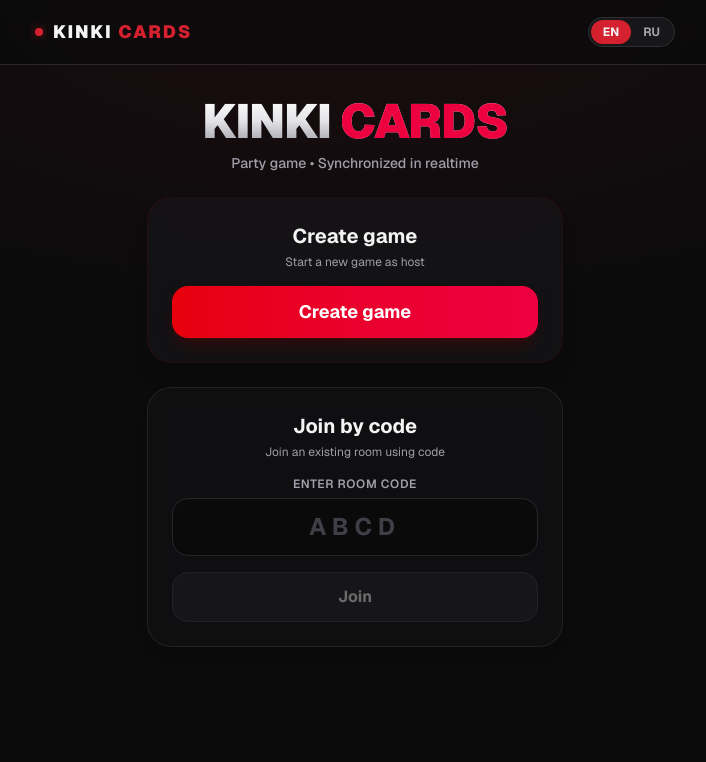
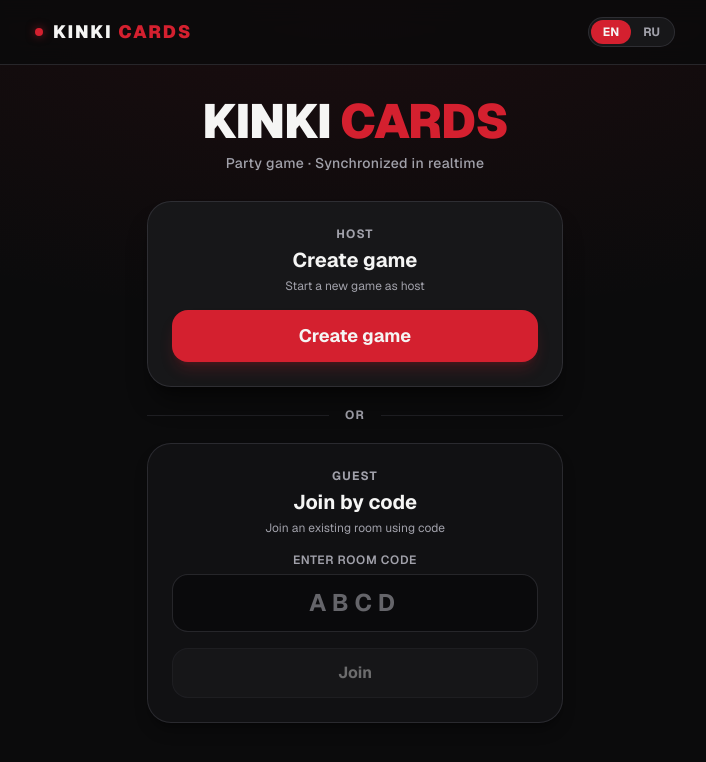
Before and after one commit to knitlx/kinki-cards, a Next.js app: page / in a window 1280 px wide. Shown: the top 762 px of the page, without its empty margins (285-991 px from the left). Built offline with nearby package versions, Linux system fonts and the light colour scheme.

Commit message:
style: refine landing and lobby

```diff
--- a/src/app/page.tsx
+++ b/src/app/page.tsx
@@ -44,63 +44,80 @@ export default function Home() {
   }
 
   return (
-    <main className="mx-auto flex w-full max-w-md flex-1 flex-col gap-6 p-4 py-8">
-      <div className="flex flex-col items-center gap-2 text-center">
-        <h1 className="text-4xl sm:text-5xl font-black tracking-tight uppercase bg-gradient-to-b from-white via-zinc-200 to-zinc-400 bg-clip-text text-transparent">
-          KINKI <span className="text-rose-600">CARDS</span>
+    <main className="mx-auto flex w-full max-w-md flex-1 flex-col gap-5 p-4 py-8">
+      <div className="flex flex-col items-center gap-2 pb-2 text-center">
+        <h1 className="text-4xl font-black uppercase tracking-tight text-foreground sm:text-5xl">
+          KINKI <span className="text-accent">CARDS</span>
         </h1>
-        <p className="text-sm font-medium text-zinc-400">
-          Party game • Synchronized in realtime
+        <p className="text-sm font-medium tracking-wide text-muted">
+          Party game · Synchronized in realtime
         </p>
       </div>
 
       <form
         onSubmit={createRoom}
-        className="flex flex-col gap-4 rounded-3xl border border-red-950/40 bg-zinc-900/60 p-6 text-center shadow-xl backdrop-blur-md transition-all hover:border-red-900/60"
+        className="flex flex-col gap-4 rounded-3xl border border-border/40 bg-surface p-6 text-center shadow-xl shadow-black/40 backdrop-blur-md"
       >
         <div className="flex flex-col gap-1">
-          <h2 className="text-xl font-bold text-zinc-100">{t("createRoom")}</h2>
-          <p className="text-xs text-zinc-400">Start a new game as host</p>
+          <p className="text-xs font-bold uppercase tracking-widest text-muted">Host</p>
+          <h2 className="text-xl font-bold text-foreground">{t("createRoom")}</h2>
+          <p className="text-xs text-muted">Start a new game as host</p>
         </div>
         <button
           type="submit"
           disabled={busy}
-          className="min-h-13 rounded-2xl bg-gradient-to-r from-red-600 to-rose-600 px-5 py-3 text-lg font-bold text-white shadow-lg shadow-red-950/60 transition-all hover:brightness-110 active:scale-[0.98] disabled:opacity-40"
+          className="min-h-13 rounded-2xl bg-accent px-5 py-3 text-lg font-bold text-foreground shadow-lg shadow-accent/20 transition-colors hover:bg-accent/90 active:scale-[0.98] disabled:opacity-40"
         >
           {busy ? t("loading") : t("createRoom")}
         </button>
       </form>
 
+      <div className="flex items-center gap-4">
+        <div className="h-px flex-1 bg-border/30" />
+        <span className="text-xs font-bold uppercase tracking-widest text-muted">or</span>
+        <div className="h-px flex-1 bg-border/30" />
+      </div>
+
       <form
         onSubmit={joinRoom}
-        className="flex flex-col gap-4 rounded-3xl border border-zinc-800/80 bg-zinc-900/40 p-6 text-center shadow-lg backdrop-blur-md transition-all hover:border-zinc-700"
+        className="flex flex-col gap-4 rounded-3xl border border-border/40 bg-surface/60 p-6 text-center shadow-lg shadow-black/30 backdrop-blur-md"
       >
         <div className="flex flex-col gap-1">
-          <h2 className="text-xl font-bold text-zinc-100">{t("joinRoom")}</h2>
-          <p className="text-xs text-zinc-400">Join an existing room using code</p>
+          <p className="text-xs font-bold uppercase tracking-widest text-muted">Guest</p>
+          <h2 className="text-xl font-bold text-foreground">{t("joinRoom")}</h2>
+          <p className="text-xs text-muted">Join an existing room using code</p>
         </div>
-        <label className="flex flex-col gap-1.5 text-xs font-semibold uppercase tracking-wider text-zinc-400">
+        <label className="flex flex-col gap-1.5 text-xs font-semibold uppercase tracking-wider text-muted">
           {t("enterCode")}
           <input
+            name="roomCode"
             value={code}
             onChange={(e) => setCode(e.target.value.toUpperCase())}
             autoCapitalize="characters"
+            autoComplete="off"
+            spellCheck={false}
+            inputMode="text"
             placeholder="ABCD"
             maxLength={6}
-            className="w-full rounded-2xl border border-zinc-800 bg-zinc-950/80 px-4 py-3 text-center text-2xl font-bold tracking-[0.25em] text-white outline-none transition-all placeholder:text-zinc-700 focus:border-rose-500 focus:ring-1 focus:ring-rose-500"
+            className="w-full rounded-2xl border border-border/40 bg-background/80 px-4 py-3 text-center text-2xl font-bold tracking-[0.25em] text-foreground placeholder:text-muted/60 transition-colors focus-visible:border-accent"
           />
         </label>
         <button
           type="submit"
           disabled={busy || !code.trim()}
-          className="min-h-12 rounded-2xl border border-zinc-700 bg-zinc-800/80 px-5 py-3 text-base font-bold text-zinc-100 transition-all hover:bg-zinc-700 active:scale-[0.98] disabled:opacity-40"
+          className="min-h-12 rounded-2xl border border-border/40 bg-surface-raised px-5 py-3 text-base font-bold text-foreground transition-colors hover:bg-surface-raised/70 active:scale-[0.98] disabled:opacity-40"
         >
           {t("join")}
         </button>
       </form>
 
-      {error && <p className="text-center text-sm font-semibold text-rose-500">{error}</p>}
+      <p
+        role="status"
+        aria-live="polite"
+        className="text-center text-sm font-semibold text-accent"
+      >
+        {error}
+      </p>
     </main>
   );
-
 }
--- a/src/app/room/[code]/page.tsx
+++ b/src/app/room/[code]/page.tsx
@@ -73,18 +73,18 @@ function Room() {
     <main className="mx-auto flex w-full max-w-md flex-1 flex-col gap-6 p-4">
       {state.status === "lobby" ? (
         <div className="flex flex-col gap-6 py-6">
-          <section className="flex flex-col items-center gap-3 rounded-3xl border border-red-950/40 bg-zinc-900/50 p-8 text-center shadow-xl backdrop-blur-md">
-            <p className="text-xs font-bold uppercase tracking-widest text-zinc-400">
+          <section className="flex flex-col items-center gap-3 rounded-3xl border border-border/40 bg-surface p-8 text-center shadow-xl shadow-black/40 backdrop-blur-md">
+            <p className="text-xs font-bold uppercase tracking-widest text-muted">
               {t("roomCode")}
             </p>
-            <p className="text-5xl font-black tracking-[0.3em] text-white">
+            <p className="text-5xl font-black tracking-[0.3em] text-foreground">
               {state.code}
             </p>
           </section>
           <button
             type="button"
             onClick={copyLink}
-            className="min-h-12 rounded-2xl border border-zinc-800 bg-zinc-900/80 px-5 py-3 text-base font-bold text-zinc-200 transition-colors hover:border-zinc-700 hover:text-white active:scale-[0.98]"
+            className="min-h-12 rounded-2xl border border-border/40 bg-surface-raised px-5 py-3 text-base font-bold text-foreground transition-colors hover:bg-surface-raised/70 active:scale-[0.98]"
           >
             {copied ? t("linkCopied") : t("copyLink")}
           </button>
@@ -92,13 +92,13 @@ function Room() {
             <button
               type="button"
               onClick={startGame}
-              className="min-h-13 rounded-2xl bg-gradient-to-r from-red-600 to-rose-600 px-5 py-3 text-lg font-bold text-white shadow-lg shadow-red-950/60 transition-all hover:brightness-110 active:scale-[0.98]"
+              className="min-h-13 rounded-2xl bg-accent px-5 py-3 text-lg font-bold text-foreground shadow-lg shadow-accent/20 transition-colors hover:bg-accent/90 active:scale-[0.98]"
             >
               {t("start")}
             </button>
           ) : (
-            <div className="flex items-center justify-center gap-2 rounded-2xl border border-zinc-800/80 bg-zinc-900/30 p-6 text-center text-sm font-semibold text-zinc-400">
-              <span className="h-2 w-2 rounded-full bg-rose-500 animate-ping" />
+            <div className="flex items-center justify-center gap-2 rounded-2xl border border-border/40 bg-surface/60 p-6 text-center text-sm font-semibold text-muted">
+              <span aria-hidden className="h-2 w-2 rounded-full bg-accent" />
               {t("waitingHost")}
             </div>
           )}
@@ -108,16 +108,16 @@ function Room() {
           {state.activeCard ? (
             <CardView card={state.activeCard} lang={lang} />
           ) : (
-            <div className="flex min-h-[48vh] items-center justify-center rounded-3xl border border-dashed border-red-950/50 bg-zinc-900/30 p-6 text-center text-lg font-medium text-zinc-400">
+            <div className="flex min-h-[48vh] items-center justify-center rounded-3xl border border-dashed border-border/40 bg-surface/40 p-6 text-center text-lg font-medium text-muted">
               {deckEmpty ? t("deckEmpty") : t("waitingHost")}
             </div>
           )}
-          <div className="flex justify-center gap-6 text-xs font-bold uppercase tracking-wider text-zinc-500">
+          <div className="flex justify-center gap-6 text-xs font-bold uppercase tracking-wider text-muted">
             <span>
-              {t("remaining")}: <strong className="text-zinc-300">{remaining}</strong>
+              {t("remaining")}: <strong className="text-foreground">{remaining}</strong>
             </span>
             <span>
-              {t("used")}: <strong className="text-zinc-300">{used}</strong>
+              {t("used")}: <strong className="text-foreground">{used}</strong>
             </span>
           </div>
           {isHost && <HostControls code={code} state={state} onUpdateState={updateState} />}
```
